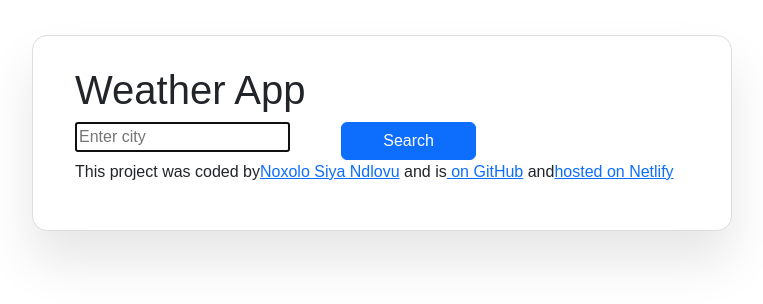
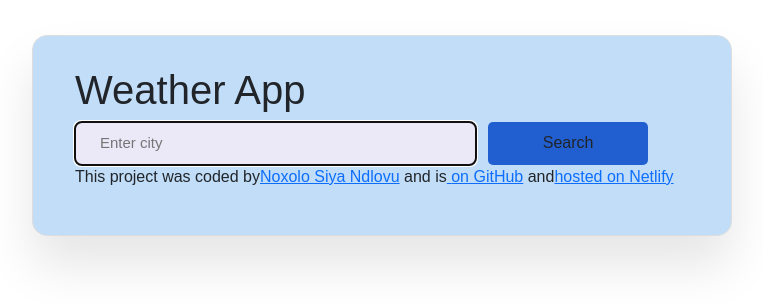
Before and after one commit to SiiyaN/jsx-weatherApp.js-main, a React (Create React App) app: page / in a window 1280 px wide. Shown: the top 304 px of the page, without its empty margins (258-1021 px from the left). Built offline with nearby package versions, Linux system fonts and the light colour scheme.

Commit message:
Added styling and updated weather details.

```diff
--- a/package.json
+++ b/package.json
@@ -8,6 +8,7 @@
     "axios": "^1.7.7",
     "bootstrap": "^5.3.3",
     "react": "^18.0.0",
+    "react-animated-weather": "^4.0.1",
     "react-dom": "^18.0.0",
     "react-scripts": "^5.0.1"
   },
--- a/src/App.jsx
+++ b/src/App.jsx
@@ -1,6 +1,8 @@
 import React, { useState } from "react";
 import Search from "./Search";
 import Footer from "./Footer";
+import Temperature from "./Temperature";
+import FormattedDate from "./Date";
 import "./styles.css";
 
 export default function App() {
@@ -27,18 +29,30 @@ export default function App() {
         <Search updateWeather={updateWeatherData} />
         {temperature && (
           <div>
-            <h2>Weather Details</h2>
+            <h2>{city}</h2>
             <ul>
-              <li>Temperature: {temperature}°C</li>
+              <li>
+                <FormattedDate date={new Date()} />
+              </li>
+
               <li>Humidity: {humidity}%</li>
               <li>Wind: {wind} km/h</li>
               <li>
                 Description: {description}
-                <div>
-                  <img
-                    src={`https://openweathermap.org/img/wn/${icon}@2x.png`}
-                    alt={description}
-                  />
+                <div className="row mt-4">
+                  <div className="col-6">
+                    <div className="d-flex">
+                      <div>
+                        <Temperature celsius={temperature} />
+                      </div>
+                      <div>
+                        <img
+                          src={`https://openweathermap.org/img/wn/${icon}@2x.png`}
+                          alt={description}
+                        />
+                      </div>
+                    </div>
+                  </div>
                 </div>
               </li>
             </ul>
--- a/src/Date.jsx
+++ b/src/Date.jsx
@@ -20,6 +20,7 @@ export default function FormattedDate(props) {
   if (minutes < 10) {
     minutes = `0${minutes}`;
   }
+
   return (
     <div>
       {day} {hours}:{minutes}
--- a/src/Search.jsx
+++ b/src/Search.jsx
@@ -25,8 +25,9 @@ export default function Search({ updateWeather }) {
     <div className="Weather">
       <form onSubmit={searchWeather}>
         <div className="row">
-          <div className="col-5">
+          <div className="col-8">
             <input
+              className="searchInput w-100"
               type="text"
               placeholder="Enter city"
               value={cityInput}
@@ -34,12 +35,8 @@ export default function Search({ updateWeather }) {
               onChange={(e) => setCityInput(e.target.value)}
             />
           </div>
-          <div className="col-3">
-            <input
-              type="submit"
-              value="Search"
-              className="btn btn-primary w-100"
-            />
+          <div className="Button col-3">
+            <input type="submit" value="Search" className="btn  w-100" />
           </div>
         </div>
       </form>
--- a/src/Temperature.jsx
+++ b/src/Temperature.jsx
@@ -3,10 +3,8 @@ import React from "react";
 export default function Temperature(props) {
   return (
     <div className="Temperature">
-      <h2>
-        <span className="temperatureValue">⛅ {props.value}</span>
-        <span className="Units">°C | °F</span>
-      </h2>
+      <span className="temperature">{Math.round(props.celsius)}</span>
+      <span className="unit">°C</span>
     </div>
   );
 }
--- a/src/styles.css
+++ b/src/styles.css
@@ -1,6 +1,6 @@
 .App {
   font-family: sans-serif;
-  background: rgb(255, 255, 255);
+  background: rgb(193, 221, 248);
   max-width: 700px;
   margin: 35px auto;
   border: 1px solid #ddd;
@@ -10,28 +10,30 @@
   overflow: hidden;
 }
 
-.Search input[type="text"] {
-  width: 100%;
-  padding: 10px;
-  border: 1px solid #ccc;
-  border-radius: 7px;
-  font-size: 16px;
-  margin-bottom: 10px;
+.city {
+  font-weight: bold;
 }
 
-.Search input[type="submit"] {
-  background-color: #007bff;
-  color: white;
+.searchInput {
+  background-color: rgba(242, 236, 248, 0.852);
   border: none;
-  padding: 10px 15px;
   border-radius: 7px;
-  font-size: 16px;
-  cursor: pointer;
-  transition: background-color 0.3s ease;
+  width: 80%;
+  font-size: 15px;
+  padding: 10px 25px;
 }
 
-.Search input[type="submit"]:hover {
-  background-color: #0056b3;
+.Button {
+  padding: 2px;
+  border: none;
+  background: rgb(33, 95, 209);
+  color: white;
+  font-size: 10px;
+  border-radius: 5px;
+}
+
+.Button:hover {
+  background-color: #6085ad;
 }
 
 .weatherDetails {
@@ -42,26 +44,16 @@
   margin: 15px;
 }
 
-.weatherDetails img {
-  max-width: 100px;
-  max-height: 100px;
-  border-radius: 50%;
-  background: #f9f9f9;
-  padding: 5px;
-  box-shadow: 0 2px 5px rgba(0, 0, 0, 0.1);
-}
-
-.temperatureValue {
-  font-size: 64px;
+.temperature {
+  font-size: 60px;
   font-weight: bold;
   vertical-align: middle;
 }
 
-.Units {
-  font-size: 16px;
-  color: #007bff;
-  margin-left: 5px;
-  vertical-align: super;
+.unit {
+  font-size: 40px;
+  font-weight: bold;
+  margin-top: -15px;
 }
 
 .Humidity {
@@ -74,14 +66,6 @@
     margin: 15px;
   }
 
-  .Search input[type="text"] {
-    font-size: 14px;
-  }
-
-  .Search input[type="submit"] {
-    font-size: 14px;
-  }
-
   .weatherDetails {
     flex-direction: column;
     align-items: center;
```
Also changed, not shown: 1 other file (tests, documents, lock files or other folders).
